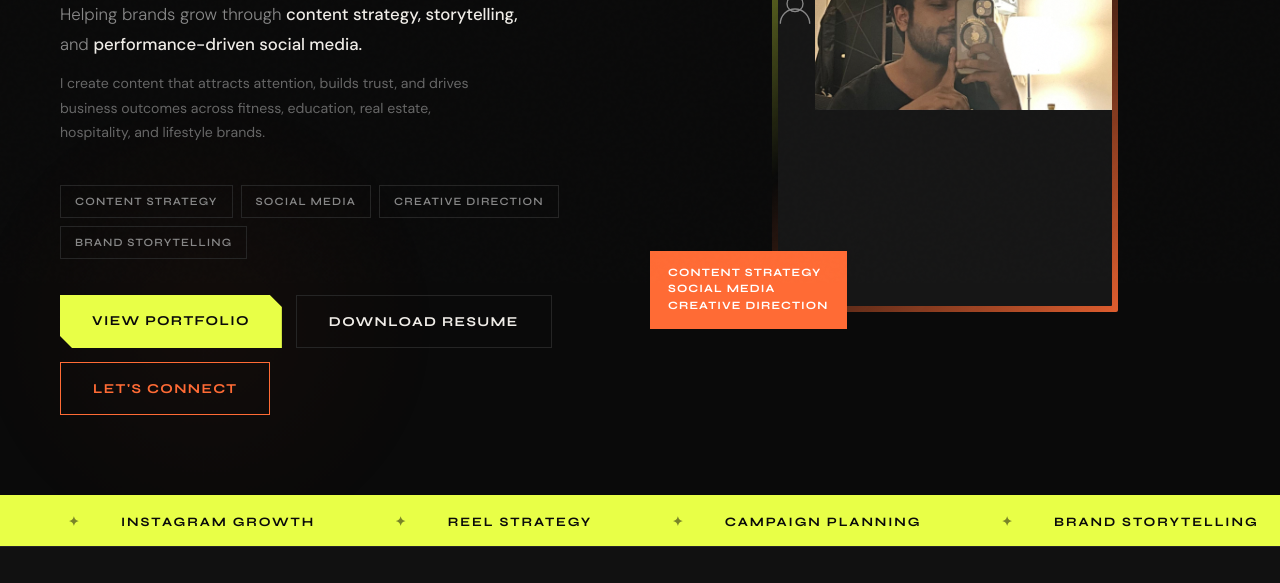
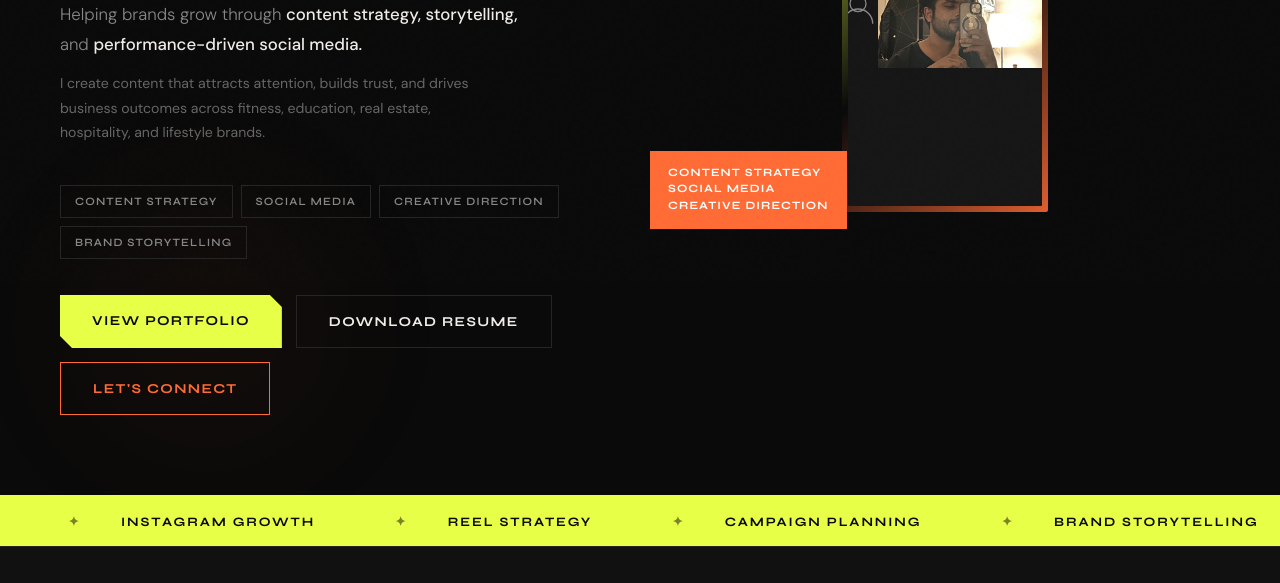
Before and after one commit to Sanidhya189/Sanidhyaaa, a plain HTML site: page index.html in a window 1280 px wide. Shown: the part 517-1100 px from the top of the page. Drawn offline with Linux system fonts and the light colour scheme.

Commit message:
Resize hero image wrapper dimensions

```diff
--- a/index.html
+++ b/index.html
@@ -296,7 +296,7 @@
   }
   .hero-img-wrap {
     position: relative;
-    width: 340px; height: 600px;
+    width: 200px; height: 400px;
   }
   .hero-img-wrap::before {
     content: '';
```
